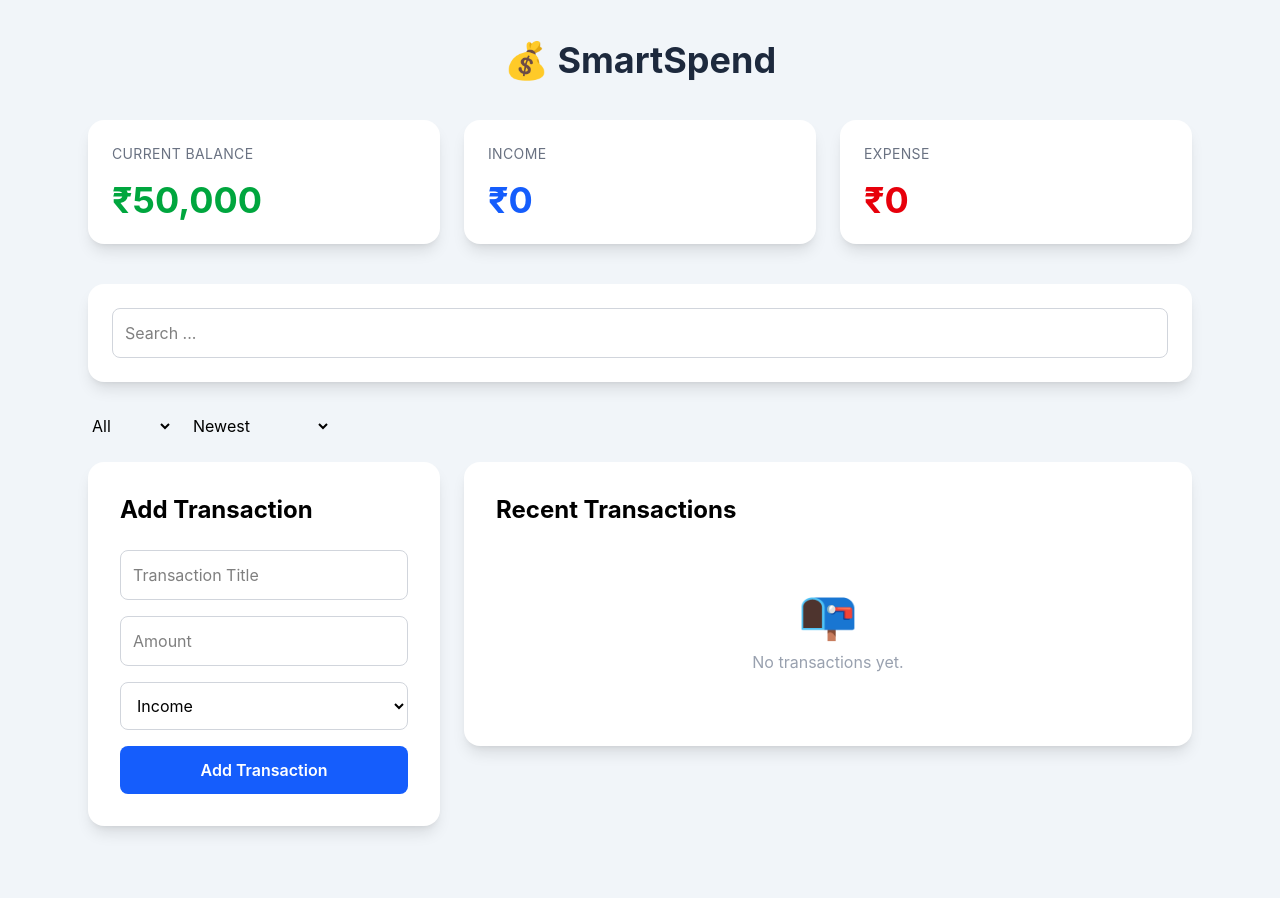
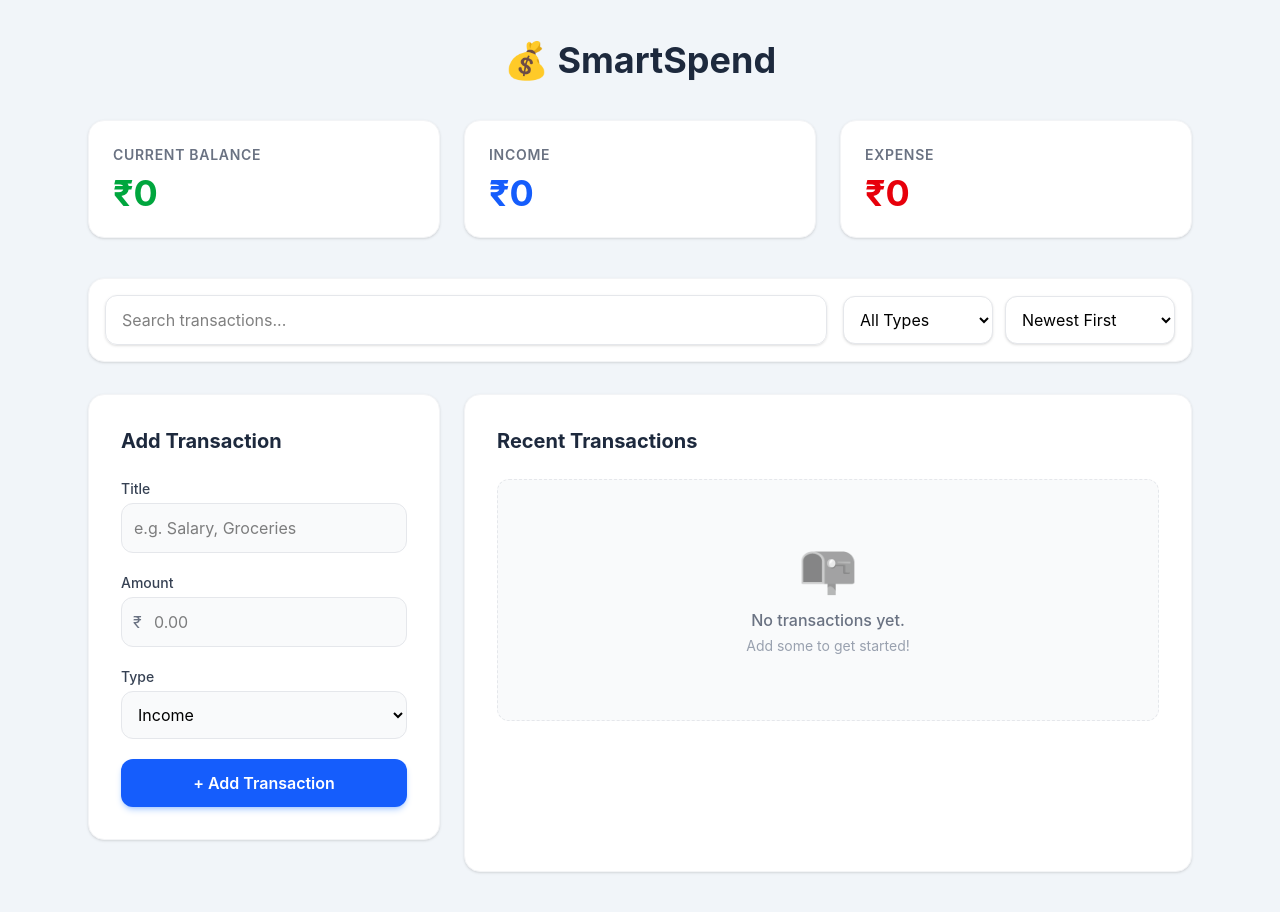
Before and after one commit to NaVteJSingH18/Smart-spend, a React (Vite) app: page / in a window 1280 px wide. Built offline with nearby package versions, Linux system fonts and the light colour scheme.

Commit message:
improvements

```diff
--- a/src/App.jsx
+++ b/src/App.jsx
@@ -11,7 +11,10 @@ const App = () => {
   const [search, setSearch] = useState("");
   const [filter, setFilter] = useState("All");
   const [sortBy, setSortBy] = useState("Newest");
-  const [transactions, setTransactions] = useState([]);
+  const [transactions, setTransactions] = useState(() => {
+    const savedTransactions = localStorage.getItem("transactions");
+    return savedTransactions ? JSON.parse(savedTransactions) : [];
+  });
   const [editingTransaction, setEditingTransaction] = useState(null);
 
   const income = transactions.reduce((total, transaction) => {
@@ -28,7 +31,7 @@ const App = () => {
     return total;
   }, 0);
 
-  const INITIAL_BALANCE = 50000;
+  const INITIAL_BALANCE = 0;
   const balance = INITIAL_BALANCE + income - expense;
 
   useEffect(() => {
@@ -110,11 +113,14 @@ const App = () => {
 
           <SummaryCard title="Expense" amount={expense} color="text-red-600" />
         </div>
-        <SearchBar search={search} setSearch={setSearch} />
-
-        <div className="flex gap-4 mb-6">
-          <FilterBar filter={filter} setFilter={setFilter} />
-          <SortBar sortBy={sortBy} setSortBy={setSortBy} />
+        <div className="bg-white rounded-2xl shadow-sm border border-gray-100 p-4 mb-8 flex flex-col md:flex-row gap-4 items-center">
+          <div className="w-full md:flex-1">
+            <SearchBar search={search} setSearch={setSearch} />
+          </div>
+          <div className="flex w-full md:w-auto gap-3">
+            <FilterBar filter={filter} setFilter={setFilter} />
+            <SortBar sortBy={sortBy} setSortBy={setSortBy} />
+          </div>
         </div>
 
         <div className="grid md:grid-cols-3 gap-6">
--- a/src/components/FilterBar.jsx
+++ b/src/components/FilterBar.jsx
@@ -2,10 +2,26 @@ import React from 'react'
 
 const FilterBar = ({filter,setFilter}) => {
   return (
-    <div>
-      <select value={filter}
-      onChange={(e)=>  setFilter(e.target.value) }>
-        <option value="All">All</option>
+    <div className="w-full sm:w-auto min-w-[150px]">
+      <select
+        value={filter}
+        onChange={(e)=> setFilter(e.target.value)}
+        className="
+          w-full
+          border
+          border-gray-200
+          rounded-xl
+          p-3
+          shadow-sm
+          bg-white
+          focus:outline-none
+          focus:ring-2
+          focus:ring-blue-500
+          transition
+          cursor-pointer
+        "
+      >
+        <option value="All">All Types</option>
         <option value="Income">Income</option>
         <option value="Expense">Expense</option>
       </select>
--- a/src/components/SearchBar.jsx
+++ b/src/components/SearchBar.jsx
@@ -2,21 +2,24 @@ import React from 'react'
 
 const SearchBar = ({search,setSearch}) => {
   return (
-    <div className='bg-white rounded-2xl shadow-lg p-6 mb-8'>
+    <div className='w-full'>
       <input
       type="text"
-      placeholder='Search ...'
+      placeholder='Search transactions...'
       value={search}
       onChange={(e)=>{setSearch(e.target.value)}}
       className='
           w-full
           border
-          border-gray-300
-          rounded-lg
+          border-gray-200
+          rounded-xl
           p-3
+          pl-4
+          shadow-sm
           focus:outline-none
           focus:ring-2
-          focus:ring-blue-500'
+          focus:ring-blue-500
+          transition'
        />
     </div>
   );
--- a/src/components/SortBar.jsx
+++ b/src/components/SortBar.jsx
@@ -2,19 +2,31 @@ import React from 'react'
 
 const SortBar = ({sortBy,setSortBy}) => {
   return (
-    <div>
+    <div className="w-full sm:w-auto min-w-[170px]">
       <select
       value={sortBy}
       onChange={(e)=>setSortBy(e.target.value)}
+      className="
+        w-full
+        border
+        border-gray-200
+        rounded-xl
+        p-3
+        shadow-sm
+        bg-white
+        focus:outline-none
+        focus:ring-2
+        focus:ring-blue-500
+        transition
+        cursor-pointer
+      "
       >
-        <option value="Newest">Newest</option>
-        <option value="Oldest">Oldest</option>
+        <option value="Newest">Newest First</option>
+        <option value="Oldest">Oldest First</option>
         <option value="Highest Amount">Highest Amount</option>
         <option value="Lowest Amount">Lowest Amount</option>
       </select>
-
     </div>
-
   )
 }
 
--- a/src/components/SummaryCard.jsx
+++ b/src/components/SummaryCard.jsx
@@ -4,19 +4,22 @@ const SummaryCard = ({ title, amount, color }) => {
             className="
                 bg-white
                 rounded-2xl
-                shadow-lg
+                shadow-sm
+                border
+                border-gray-100
                 p-6
-                hover:shadow-xl
+                hover:shadow-md
+                hover:-translate-y-1
                 transition
                 duration-300
             "
         >
 
-            <h2 className="text-gray-500 text-sm uppercase tracking-wide">
+            <h2 className="text-gray-500 text-sm font-semibold uppercase tracking-wider mb-2">
                 {title}
             </h2>
 
-            <p className={`text-4xl font-bold mt-4 ${color}`}>
+            <p className={`text-4xl font-bold ${color}`}>
                 ₹{amount.toLocaleString()}
             </p>
 
--- a/src/components/TransactionForm.jsx
+++ b/src/components/TransactionForm.jsx
@@ -15,61 +15,100 @@ const TransactionForm = ({ addTransaction, updateTransaction, editingTransaction
 }, [editingTransaction]);
 
   return (
-    <div className="bg-white rounded-2xl shadow-lg p-8 mb-8">
-      <h2 className="text-2xl font-bold mb-6">
+    <div className="bg-white rounded-2xl shadow-sm border border-gray-100 p-8 mb-8 h-fit">
+      <div className="flex justify-between items-center mb-6">
+        <h2 className="text-xl font-bold text-slate-800">
           {editingTransaction ? "Edit Transaction" : "Add Transaction"}
         </h2>
+        {editingTransaction && (
+          <button
+            onClick={() => {
+              setEditingTransaction(null);
+              setTitle("");
+              setAmount("");
+              setType("Income");
+            }}
+            className="text-sm text-gray-400 hover:text-gray-600 transition"
+          >
+            Cancel
+          </button>
+        )}
+      </div>
 
-      <div className="space-y-4">
+      <div className="space-y-5">
+        <div>
+          <label className="block text-sm font-medium text-gray-700 mb-1">Title</label>
           <input
             type="text"
-          placeholder="Transaction Title"
+            placeholder="e.g. Salary, Groceries"
             value={title}
             onChange={(e) => setTitle(e.target.value)}
             className="
             w-full
             border
-          border-gray-300
-          rounded-lg
+            border-gray-200
+            rounded-xl
             p-3
             focus:outline-none
             focus:ring-2
             focus:ring-blue-500
+            transition
+            bg-gray-50
+            focus:bg-white
           "
           />
+        </div>
 
+        <div>
+          <label className="block text-sm font-medium text-gray-700 mb-1">Amount</label>
+          <div className="relative">
+            <span className="absolute left-3 top-1/2 -translate-y-1/2 text-gray-500">₹</span>
             <input
               type="number"
-          placeholder="Amount"
+              placeholder="0.00"
               value={amount}
               onChange={(e) => setAmount(e.target.value)}
               className="
               w-full
               border
-          border-gray-300
-          rounded-lg
+              border-gray-200
+              rounded-xl
               p-3
+              pl-8
               focus:outline-none
               focus:ring-2
               focus:ring-blue-500
+              transition
+              bg-gray-50
+              focus:bg-white
             "
             />
+          </div>
+        </div>
 
+        <div>
+          <label className="block text-sm font-medium text-gray-700 mb-1">Type</label>
           <select
             value={type}
             onChange={(e) => setType(e.target.value)}
             className="
             w-full
             border
-          border-gray-300
-          rounded-lg
+            border-gray-200
+            rounded-xl
             p-3
-          bg-white
+            bg-gray-50
+            focus:bg-white
+            focus:outline-none
+            focus:ring-2
+            focus:ring-blue-500
+            transition
           "
           >
             <option>Income</option>
             <option>Expense</option>
           </select>
+        </div>
 
         <button
           onClick={() => {
@@ -96,13 +135,18 @@ const TransactionForm = ({ addTransaction, updateTransaction, editingTransaction
           bg-blue-600
           text-white
           py-3
-          rounded-lg
+          rounded-xl
           font-semibold
+          shadow-md
+          shadow-blue-500/30
           hover:bg-blue-700
-          transition
+          hover:shadow-blue-600/40
+          transition-all
+          duration-300
+          active:scale-[0.98]
         "
         >
-          {editingTransaction ? "Update Transaction" : "Add Transaction"}
+          {editingTransaction ? "Save Changes" : "+ Add Transaction"}
         </button>
       </div>
     </div>
--- a/src/components/TransactionList.jsx
+++ b/src/components/TransactionList.jsx
@@ -7,43 +7,34 @@ const TransactionList = ({
 }) => {
 
   return (
-    <div className="bg-white rounded-2xl shadow-lg p-8">
+    <div className="bg-white rounded-2xl shadow-sm border border-gray-100 p-8 h-full">
 
-      <h2 className="text-2xl font-bold mb-6">
+      <h2 className="text-xl font-bold text-slate-800 mb-6">
         Recent Transactions
       </h2>
 
       {transactions.length === 0 ? (
-
-        <div className="text-center py-10 text-gray-400">
-          <p className="text-5xl">📭</p>
-
-          <p className="mt-3">
+        <div className="text-center py-16 flex flex-col items-center justify-center bg-gray-50 rounded-xl border border-dashed border-gray-200">
+          <p className="text-5xl mb-4 grayscale opacity-60">📭</p>
+          <p className="text-gray-500 font-medium">
             No transactions yet.
           </p>
+          <p className="text-sm text-gray-400 mt-1">
+            Add some to get started!
+          </p>
         </div>
-
       ) : (
-
-        transactions.map(transaction => (
-          <div key={transaction.id}>
+        <div className="space-y-1 max-h-[600px] overflow-y-auto pr-2 custom-scrollbar">
+          {transactions.map(transaction => (
             <TransactionItem
-            key={transaction.id}
-            transaction={transaction}
-            deleteTransaction={deleteTransaction}
-          />
-          <button
-            onClick={() => setEditingTransaction(transaction)}
-            >
-              ✏ Edit
-          </button>
-          </div>
-
-
-        ))
-
+              key={transaction.id}
+              transaction={transaction}
+              deleteTransaction={deleteTransaction}
+              setEditingTransaction={setEditingTransaction}
+            />
+          ))}
+        </div>
       )}
-
     </div>
   );
 };
```
Also changed, not shown: src/components/TransactionItem.jsx (+25 -19 lines), 1 other file (tests, documents, lock files or other folders). Lines whose indentation alone changed are shown as unchanged.
